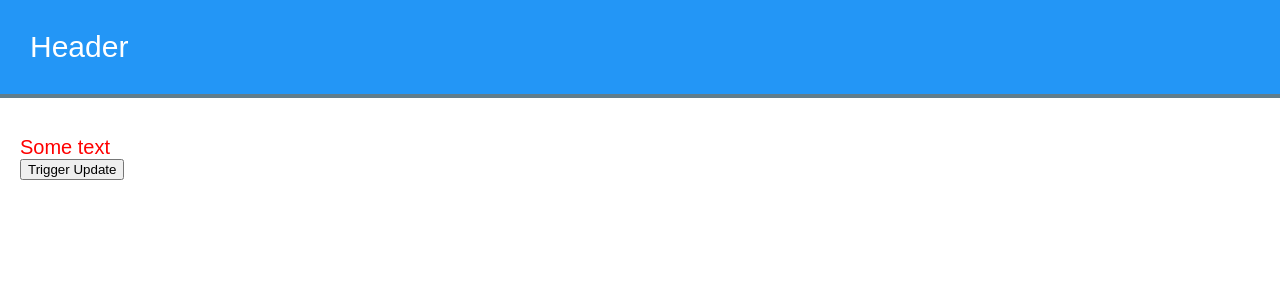
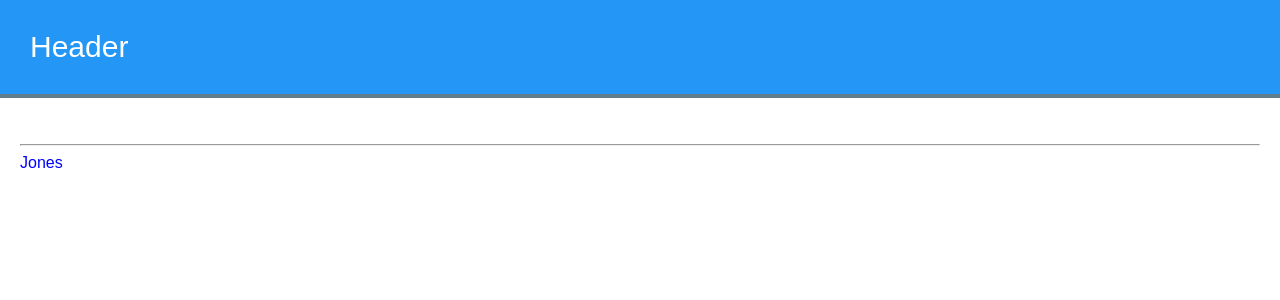
Before and after one commit to zuvy/vue-course, a Vue app: page / in a window 1280 px wide. Shown: the top 300 px of the page. Built offline with nearby package versions, Linux system fonts and the light colour scheme.

Commit message:
Local custom directive.

```diff
--- a/src/components/Directives/index.vue
+++ b/src/components/Directives/index.vue
@@ -1,9 +1,20 @@
 <template>
-  <div v-awesome.red.big="textToRender"></div>
+  <!-- <div v-awesome.red.big="textToRender"></div>
   <button @click="textToRender = 'Updated Text'">Trigger Update</button>
+  -->
+  <hr/>
+  <div v-user-lastname="lastname"></div>
 </template>
 
 <script setup>
   import { ref } from 'vue';
   const textToRender = ref('Some text');
+
+  const lastname = ref('Jones');
+  const vUserLastname = {
+    beforeMount(el, binding) {
+      el.innerHTML = binding.value;
+      el.style.color = 'blue';
+    }
+  }
 </script>
```
